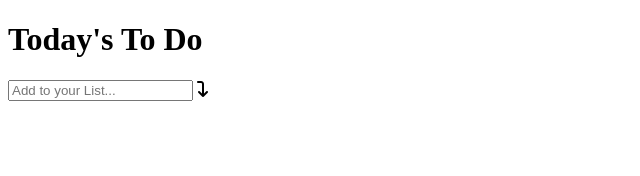
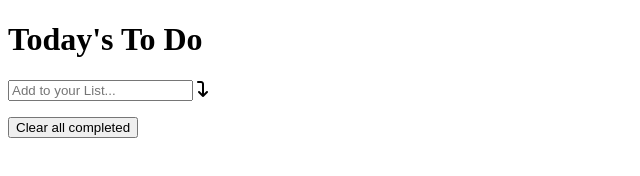
Before and after one commit to MahdiAghaali/to-do-list, a website: page src/index.html in a window 1280 px wide. Shown: the whole page, without its empty margins (0-640 px from the left). Drawn offline with Linux system fonts and the light colour scheme.

Commit message:
Add clear all button

```diff
--- a/src/index.html
+++ b/src/index.html
@@ -18,6 +18,7 @@
         <ul id="list">
 
         </ul>
+        <button type="button" id="removeAll">Clear all completed</button>
     </div>
 </body>
 
```
